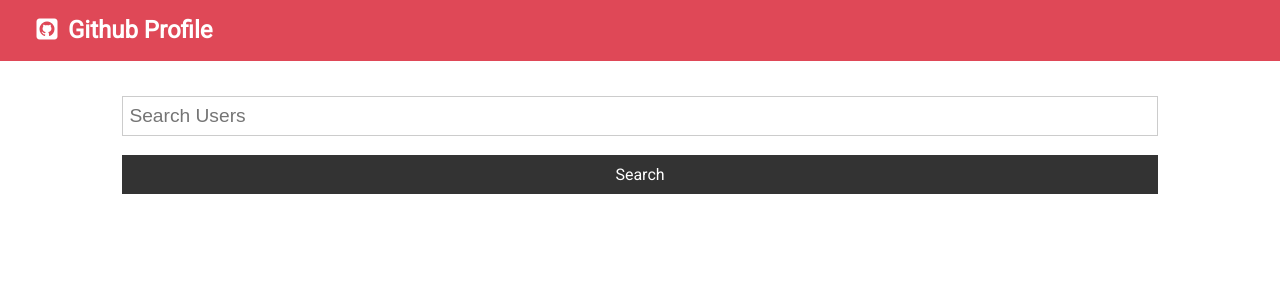
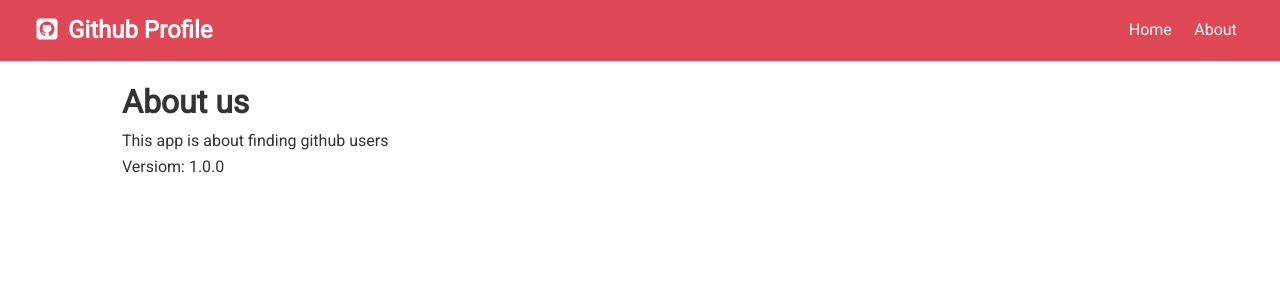
Before and after one commit to sonawaneapekshit/github-finder, a React (Create React App) app: page /about in a window 1280 px wide. Shown: the top 300 px of the page. Built offline with nearby package versions, Linux system fonts and the light colour scheme.

Commit message:
Routing added and About page added

```diff
--- a/package.json
+++ b/package.json
@@ -10,6 +10,7 @@
     "axios": "^1.12.1",
     "react": "^19.1.1",
     "react-dom": "^19.1.1",
+    "react-router-dom": "^7.9.1",
     "react-scripts": "5.0.1",
     "web-vitals": "^2.1.4"
   },
--- a/src/App.js
+++ b/src/App.js
@@ -1,10 +1,12 @@
-import React, { Component } from 'react';
+import React, { Component, Fragment } from 'react';
+import { BrowserRouter as Router, Routes, Route } from 'react-router-dom';
 import './App.css';
 import Navbar from './components/layout/Navbar';
 import Users from './components/users/Users';
 import axios from 'axios';
 import Search from './components/users/Search';
 import { Alert } from './components/layout/Alert';
+import About from './pages/About';
 class App extends Component {
   state = {
     users: [],
@@ -56,18 +58,33 @@ class App extends Component {
 
   render() {
     return (
+      <Router>
         <div className="App">
           <Navbar />
           <div className="container">
             <Alert alert={this.state.alert} />
+            <Routes>
+              <Route
+                path="/"
+                element={
+                  <Fragment>
                     <Search
                       searchUsers={this.searchUsers}
                       clearUser={this.clearUser}
                       setAlert={this.setAlert}
                     />
-          <Users loading={this.state.loading} users={this.state.users} />
+                    <Users
+                      loading={this.state.loading}
+                      users={this.state.users}
+                    />
+                  </Fragment>
+                }
+              />
+              <Route path='/about' element={<About />} />
+            </Routes>
           </div>
         </div>
+      </Router>
     );
   }
 }
--- a/src/components/layout/Alert.js
+++ b/src/components/layout/Alert.js
@@ -2,11 +2,8 @@ import React from 'react'
 import PropTypes from 'prop-types';
 
 export const Alert = ({alert}) => {
-
-   if (!alert) return null;
-
   return (
-   <div className={`alert alert-${alert.type} flex align-center`}>
+   alert !== null && <div className={`alert alert-${alert.type} flex align-center`}>
       <i className="fa-solid fa-circle-exclamation"></i>
       <p className="ml-1">{alert.msg}</p>
     </div>
--- a/src/components/layout/Navbar.js
+++ b/src/components/layout/Navbar.js
@@ -1,5 +1,6 @@
 import React from 'react';
 import PropTypes from 'prop-types';
+import { Link } from 'react-router-dom';
 
 const Navbar = ({ title= 'Github Profile',
   icon= 'fa-brands fa-square-github' }) => {
@@ -9,6 +10,14 @@ const Navbar = ({ title= 'Github Profile',
       <h1>
         <i className={icon}></i> {title}
       </h1>
+      <ul>
+        <li>
+          <Link to="/">Home</Link>
+        </li>
+        <li>
+          <Link to="/about">About</Link>
+        </li>
+      </ul>
     </nav>
   );
 };
--- /dev/null
+++ b/src/pages/About.js
@@ -0,0 +1,15 @@
+import React, { Fragment } from 'react'
+
+const About = () => {
+  return (
+    <Fragment>
+      <h1>About us</h1>
+      <div>
+        <p>This app is about finding github users</p>
+        <p>Versiom: 1.0.0</p>
+      </div>
+    </Fragment>
+  )
+}
+
+export default About
```
Also changed, not shown: 1 other file (tests, documents, lock files or other folders). Lines whose indentation alone changed are shown as unchanged.
